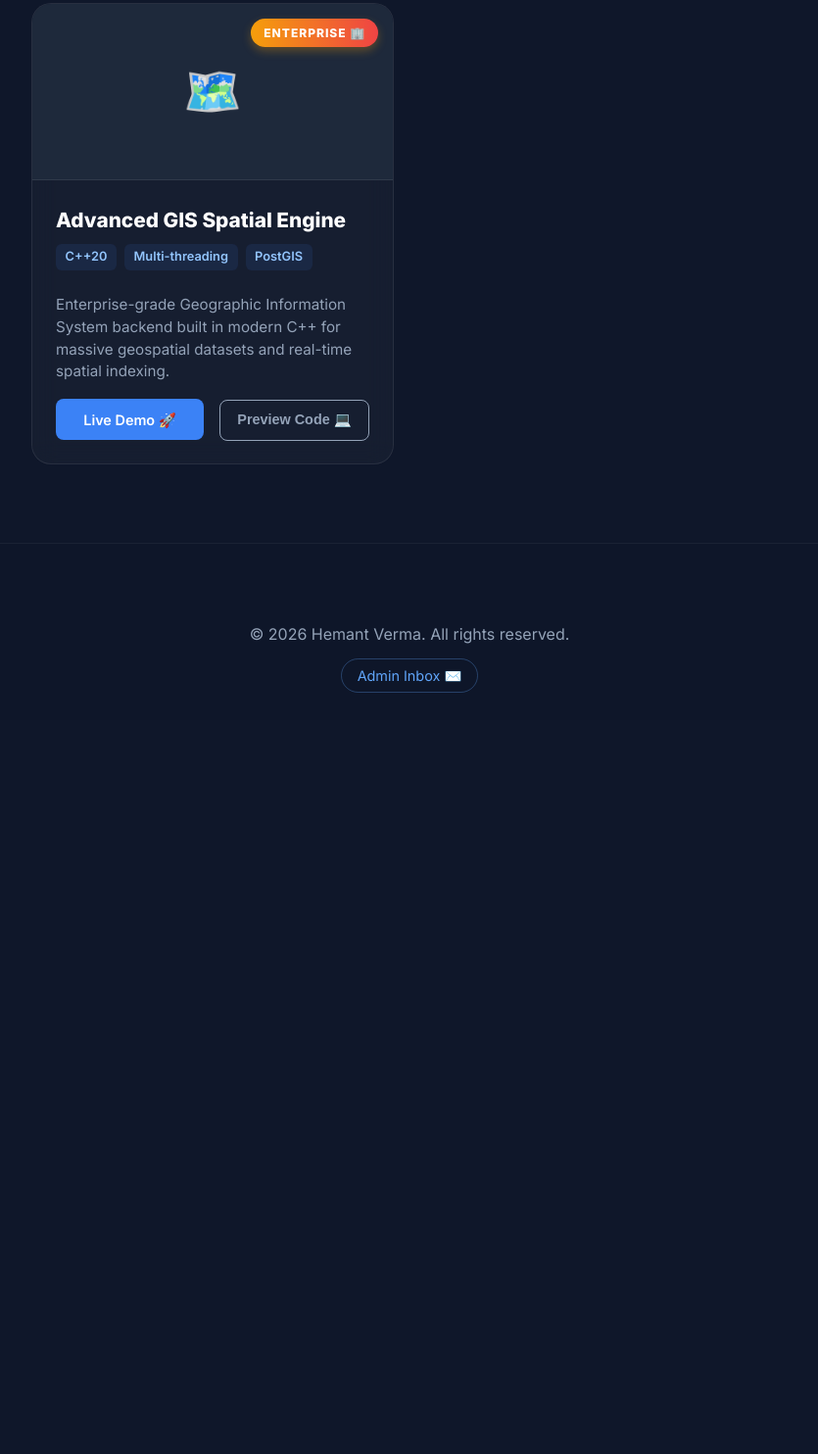
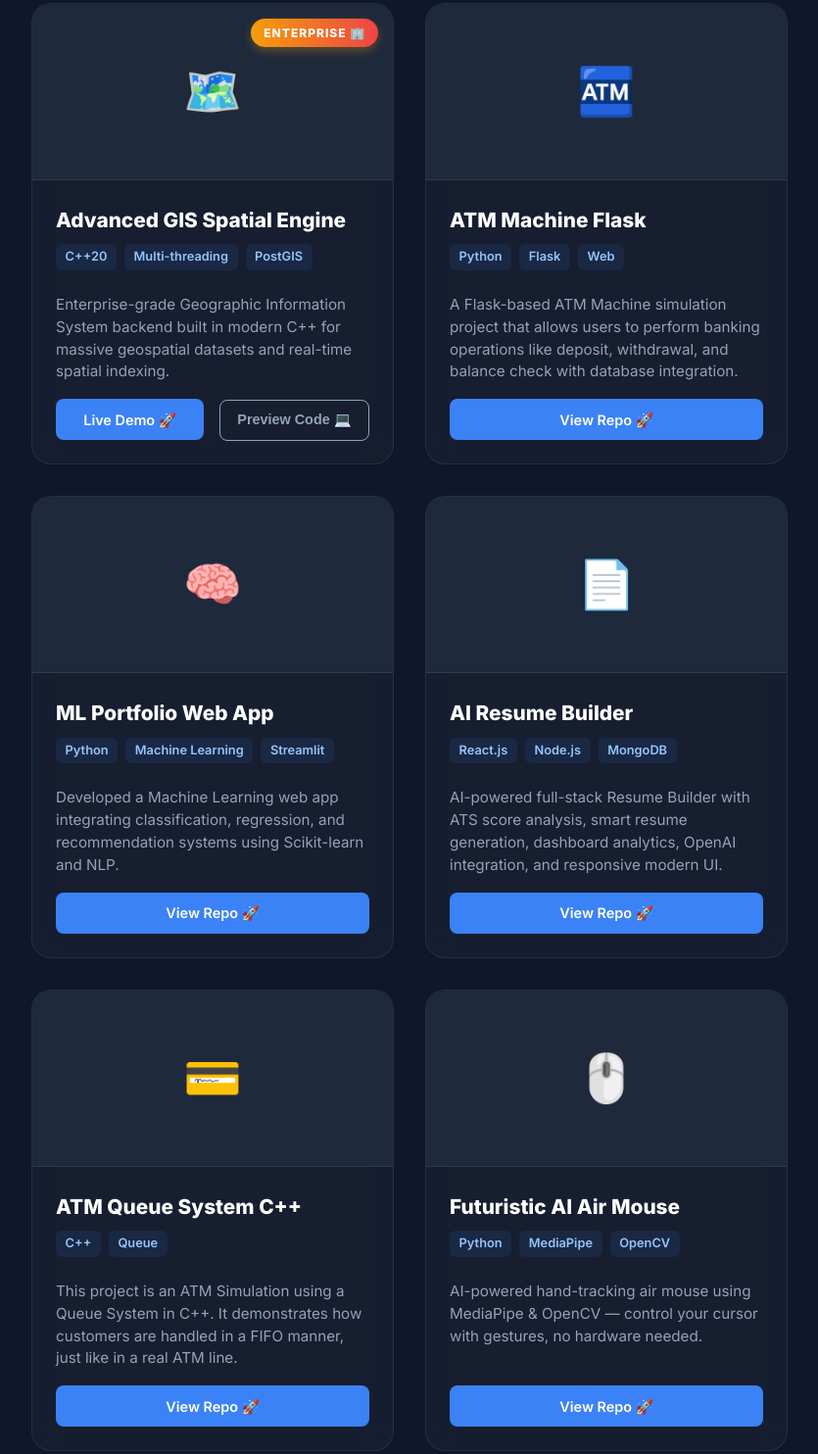
Before and after one commit to hemantverma5733/PERSONAL-PORTFOLIO-WEBSITE-, a website: page projects.html in a window 1280 px wide. Shown: the part 1720-3204 px from the top of the page at 98% size, without its empty margins (222-1057 px from the left). Before the commit the page ends 2487 px from the top, so only its background shows below. Drawn offline with nearby package versions, Linux system fonts and the light colour scheme.

Commit message:
Add GitHub repositories to projects page

```diff
--- a/projects.html
+++ b/projects.html
@@ -489,6 +489,108 @@ int main() {
             </div>
         </div>
 
+        <!-- Project: ATM-MACHINE-FLASK -->
+        <div class="project-card category-web category-python">
+            <div class="project-img">🏧</div>
+            <div class="project-content">
+                <h3 class="project-title">ATM Machine Flask</h3>
+                <div class="tech-tags">
+                    <span class="tech-tag">Python</span>
+                    <span class="tech-tag">Flask</span>
+                    <span class="tech-tag">Web</span>
+                </div>
+                <p class="project-desc">A Flask-based ATM Machine simulation project that allows users to perform banking operations like deposit, withdrawal, and balance check with database integration.</p>
+                <div class="card-actions">
+                    <a href="https://github.com/hemantverma5733/-ATM-MACHINE-FLASK" class="action-btn btn-primary" target="_blank">View Repo 🚀</a>
+                </div>
+            </div>
+        </div>
+
+        <!-- Project: MACHINE-LEARNING-PORTFOLIO-WEB-APP -->
+        <div class="project-card category-ai">
+            <div class="project-img">🧠</div>
+            <div class="project-content">
+                <h3 class="project-title">ML Portfolio Web App</h3>
+                <div class="tech-tags">
+                    <span class="tech-tag">Python</span>
+                    <span class="tech-tag">Machine Learning</span>
+                    <span class="tech-tag">Streamlit</span>
+                </div>
+                <p class="project-desc">Developed a Machine Learning web app integrating classification, regression, and recommendation systems using Scikit-learn and NLP.</p>
+                <div class="card-actions">
+                    <a href="https://github.com/hemantverma5733/-MACHINE-LEARNING-PORTFOLIO-WEB-APP" class="action-btn btn-primary" target="_blank">View Repo 🚀</a>
+                </div>
+            </div>
+        </div>
+
+        <!-- Project: AI-Resume-Builder-Platform -->
+        <div class="project-card category-web">
+            <div class="project-img">📄</div>
+            <div class="project-content">
+                <h3 class="project-title">AI Resume Builder</h3>
+                <div class="tech-tags">
+                    <span class="tech-tag">React.js</span>
+                    <span class="tech-tag">Node.js</span>
+                    <span class="tech-tag">MongoDB</span>
+                </div>
+                <p class="project-desc">AI-powered full-stack Resume Builder with ATS score analysis, smart resume generation, dashboard analytics, OpenAI integration, and responsive modern UI.</p>
+                <div class="card-actions">
+                    <a href="https://github.com/hemantverma5733/AI-Resume-Builder-Platform" class="action-btn btn-primary" target="_blank">View Repo 🚀</a>
+                </div>
+            </div>
+        </div>
+
+        <!-- Project: ATM-SIMULATION-USING-QUEUE-SYSTEM-C- -->
+        <div class="project-card category-c++">
+            <div class="project-img">💳</div>
+            <div class="project-content">
+                <h3 class="project-title">ATM Queue System C++</h3>
+                <div class="tech-tags">
+                    <span class="tech-tag">C++</span>
+                    <span class="tech-tag">Queue</span>
+                </div>
+                <p class="project-desc">This project is an ATM Simulation using a Queue System in C++. It demonstrates how customers are handled in a FIFO manner, just like in a real ATM line.</p>
+                <div class="card-actions">
+                    <a href="https://github.com/hemantverma5733/ATM-SIMULATION-USING-QUEUE-SYSTEM-C-" class="action-btn btn-primary" target="_blank">View Repo 🚀</a>
+                </div>
+            </div>
+        </div>
+
+        <!-- Project: futuristic-ai-air-mouse -->
+        <div class="project-card category-ai">
+            <div class="project-img">🖱️</div>
+            <div class="project-content">
+                <h3 class="project-title">Futuristic AI Air Mouse</h3>
+                <div class="tech-tags">
+                    <span class="tech-tag">Python</span>
+                    <span class="tech-tag">MediaPipe</span>
+                    <span class="tech-tag">OpenCV</span>
+                </div>
+                <p class="project-desc">AI-powered hand-tracking air mouse using MediaPipe & OpenCV — control your cursor with gestures, no hardware needed.</p>
+                <div class="card-actions">
+                    <a href="https://github.com/hemantverma5733/futuristic-ai-air-mouse" class="action-btn btn-primary" target="_blank">View Repo 🚀</a>
+                </div>
+            </div>
+        </div>
+
+        <!-- Project: PERSONAL-PORTFOLIO-WEBSITE- -->
+        <div class="project-card category-web">
+            <div class="badge new">New 🔥</div>
+            <div class="project-img">🌐</div>
+            <div class="project-content">
+                <h3 class="project-title">Personal Portfolio</h3>
+                <div class="tech-tags">
+                    <span class="tech-tag">HTML/CSS</span>
+                    <span class="tech-tag">JavaScript</span>
+                    <span class="tech-tag">Python</span>
+                </div>
+                <p class="project-desc">Built a Full Stack Portfolio Website with modern UI, secure admin panel, authentication, contact form with database & email integration.</p>
+                <div class="card-actions">
+                    <a href="https://github.com/hemantverma5733/PERSONAL-PORTFOLIO-WEBSITE-" class="action-btn btn-primary" target="_blank">View Repo 🚀</a>
+                </div>
+            </div>
+        </div>
+
     </div>
 </section>
 
```
